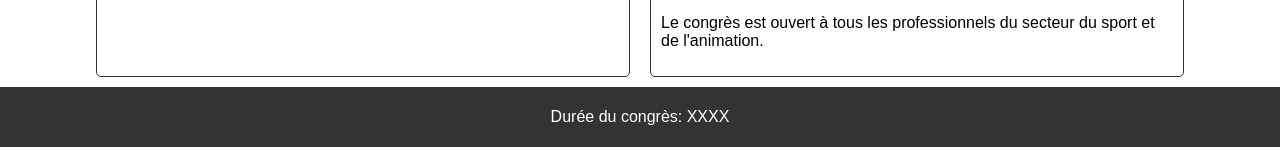
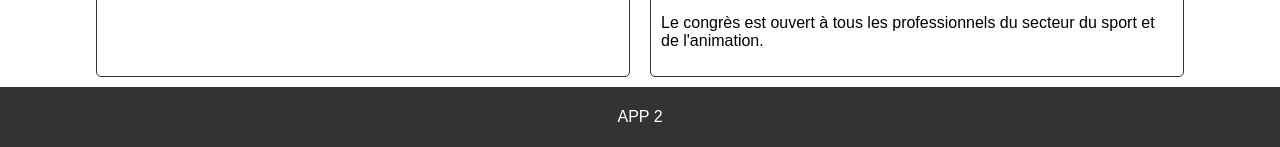
Before and after one commit to MDL-2023-2024/client, a Symfony app: template templates/menu/index.html.twig in a window 1280 px wide. Shown: the part 1090-1237 px from the top of the page. Run offline with Twig, Linux system fonts and the light colour scheme; the template is opened without the code that fills it, so the values that code supplies are empty; some libraries are stand-ins or nearby versions.

Commit message:
🔧Modificatino du footer
Note: La page sera améliorer lorsque l'ap auras avancer

```diff
--- a/templates/menu/index.html.twig
+++ b/templates/menu/index.html.twig
@@ -71,7 +71,7 @@ on=">Ibis Styles Lille Centre Gare Beffroi</a></li>
 	</section>
 
 	<footer>
-		<p>Durée du congrès: XXXX</p>
+		<p>APP 2</p>
 	</footer>
 
 
```
